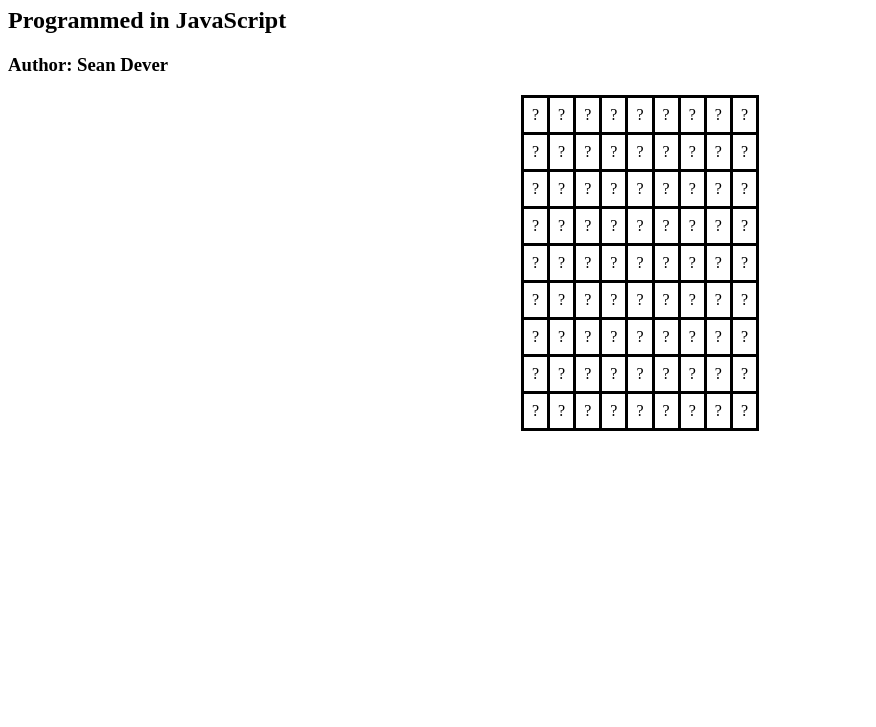
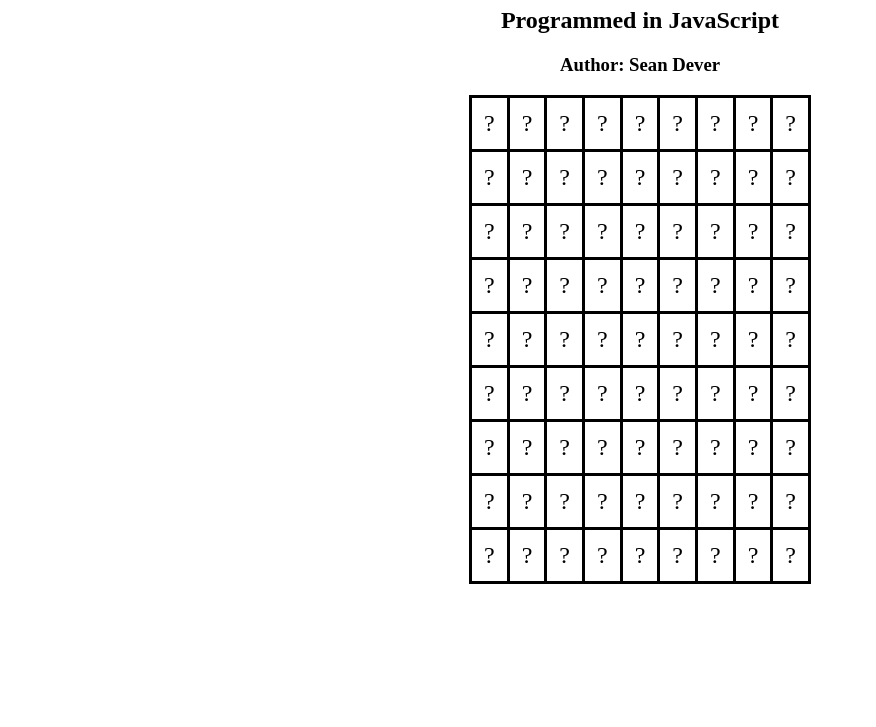
Before and after one commit to DevSeanD/MineSweeper-JavaScript, a plain HTML site: page index.html in a window 1280 px wide. Shown: the part 73-800 px from the top of the page, without its empty margins (0-876 px from the left). Drawn offline with Linux system fonts and the light colour scheme.

Commit message:
Added Text Header Styles
Added styles for h1,h2,h3
Increased td front size

```diff
--- a/style.css
+++ b/style.css
@@ -5,4 +5,8 @@ table, th, td {
 }
 td{
   padding: .5em;
+  font-size: x-large;
 }
+h1,h2,h3{
+  text-align: center;
+}
```
